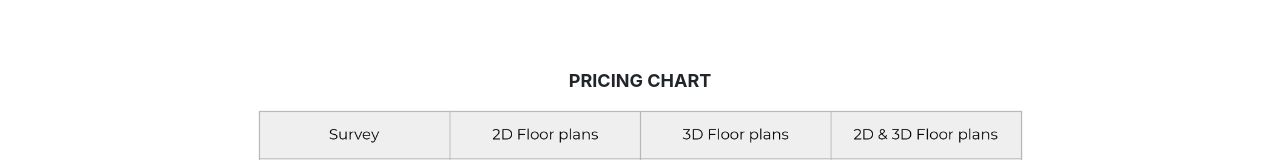
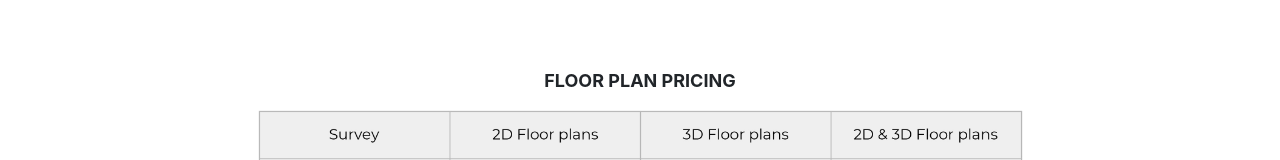
Before and after one commit to 1Cbondy1/SVS-Website, a React (Create React App) app: page / in a window 1280 px wide. Shown: the part 2313-2473 px from the top of the page. Built offline with nearby package versions, Linux system fonts and the light colour scheme; the HTML template or start-up script is replaced by a standard one.

Commit message:
pricing heading

```diff
--- a/src/components/MainContent.js
+++ b/src/components/MainContent.js
@@ -51,7 +51,7 @@ class MainContent extends React.Component {
           <hr />
 
           <div className="group-margin section4">
-            <p><strong>PRICING CHART</strong></p>
+            <p><strong>FLOOR PLAN PRICING</strong></p>
             <img id="chart" src="./images/price-chart.jpg" alt="pricing-chart" />
           </div>
 
```
